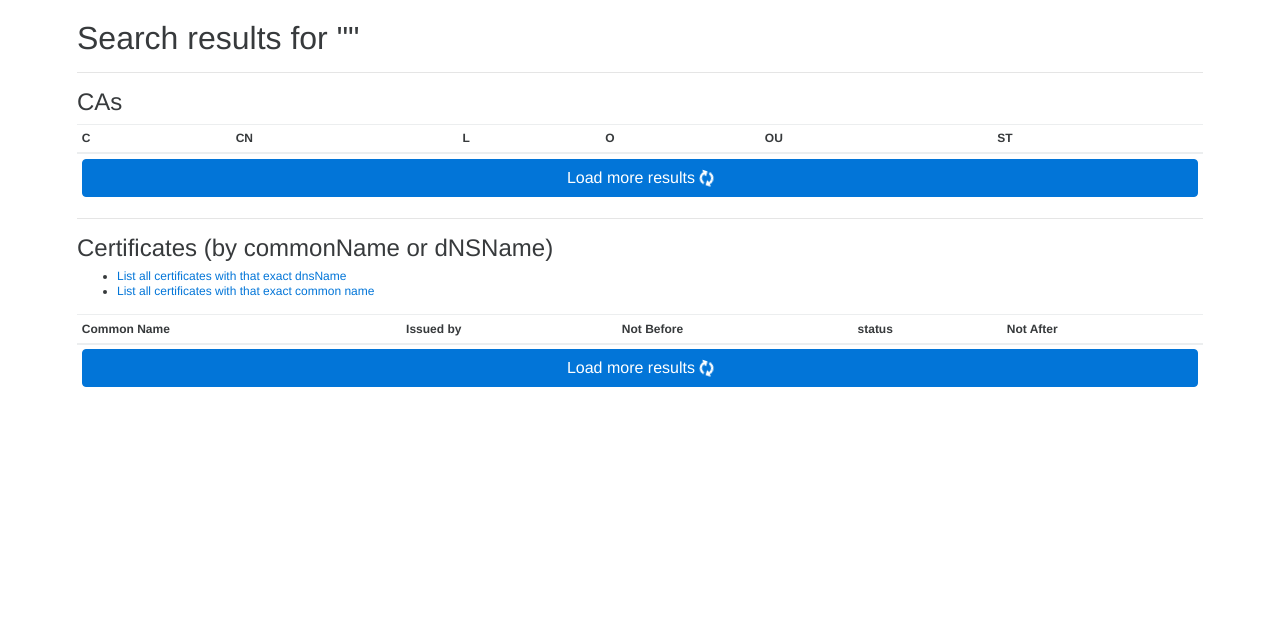
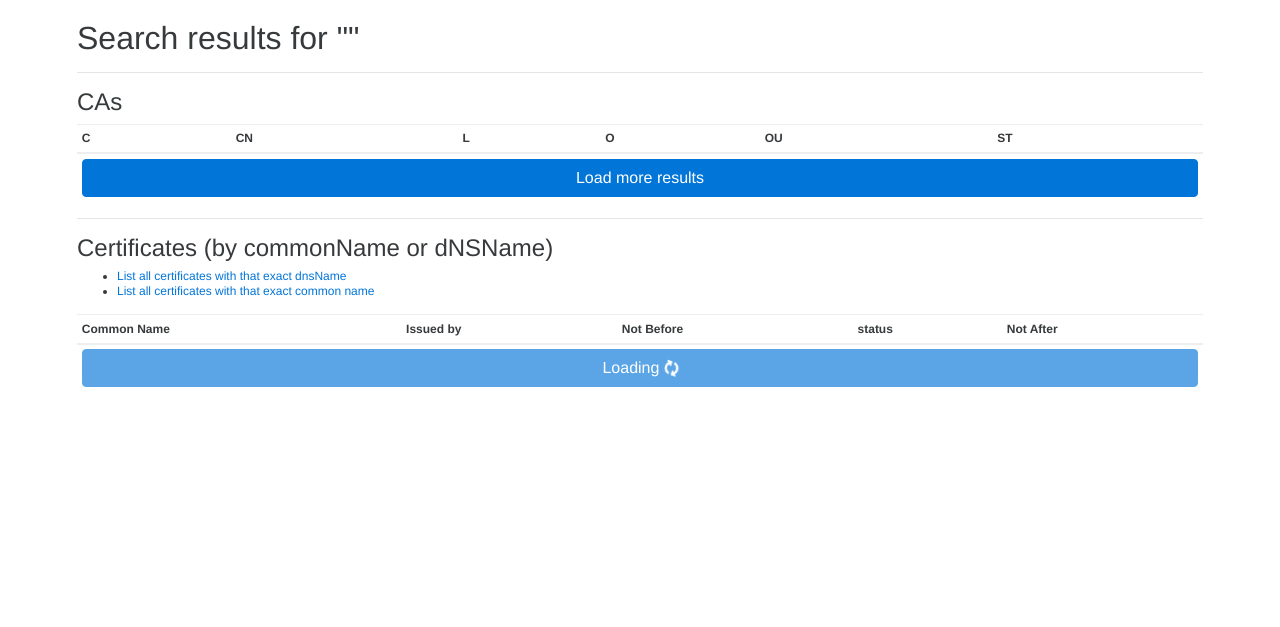
Before and after one commit to USECAP/ct-infrastructure, a Django app: page /search in a window 1280 px wide. Shown: the part 54-681 px from the top of the page. Run offline with Django 3.2, Linux system fonts and the light colour scheme; some libraries are stand-ins or nearby versions.

Commit message:
improved 'load more' button behaviour in search results

```diff
--- a/observatory/observer/templates/observer/search.html
+++ b/observatory/observer/templates/observer/search.html
@@ -20,7 +20,7 @@
         <tbody id="ca_results">
         </tbody>
         <tfoot>
-        <tr><td colspan="6"><button class="btn btn-block btn-primary" id="button_ca_more">Load more results <span class="spinner" id="load_ca_more_spinner"><i class="fa fa-refresh fa-spin"></i></button></td></tr>
+        <tr><td colspan="6"><button class="btn btn-block btn-primary" id="button_ca_more">Load more results</button></td></tr>
         </tfoot>
         </table>
     <hr/>
@@ -42,7 +42,7 @@
         <tbody id="cn_dnsname_results">
         </tbody>
         <tfoot>
-        <tr><td colspan="5"><button class="btn btn-block btn-primary" id="button_cn_dnsname_more">Load more results <span class="spinner" id="load_cn_dnsname_more_spinner"><i class="fa fa-refresh fa-spin"></i></button></td></tr>
+        <tr><td colspan="5"><button class="btn btn-block btn-primary" id="button_cn_dnsname_more">Load more results</button></td></tr>
         </tfoot>
         </table>
 
@@ -52,15 +52,19 @@
 var totaloffset_cn_dnsname = 0;
 var totaloffset_ca = 0;
 
+var string_action_load = "Load more results";
+var string_currently_loading = 'Loading <i class="fa fa-refresh fa-spin"></i>';
+var string_no_more_results = "No more results.";
+
 function disableCnDnsnameMoreButton(){
-    $('#button_cn_dnsname_more').text("No more results.");
+    $('#button_cn_dnsname_more').text(string_no_more_results);
     $('#button_cn_dnsname_more').prop("disabled",true);
     $('#button_cn_dnsname_more').removeClass("btn-primary");
     $('#button_cn_dnsname_more').addClass("btn-default");
 }
 
 function disableCaMoreButton(){
-    $('#button_ca_more').text("No more results.");
+    $('#button_ca_more').text(string_no_more_results);
     $('#button_ca_more').prop("disabled",true);
     $('#button_ca_more').removeClass("btn-primary");
     $('#button_ca_more').addClass("btn-default");
@@ -83,8 +87,10 @@ function loadResultsCnDnsname(offset){
         totaloffset_cn_dnsname += items;
         if(!data.has_more_data){
             disableCnDnsnameMoreButton();
+        } else {
+            $('#button_cn_dnsname_more').prop('disabled', false);
+            $('#button_cn_dnsname_more').text(string_action_load);
         }
-        $('#load_cn_dnsname_more_spinner').hide();
     });
 }
 
@@ -102,8 +108,10 @@ function loadResultsCa(offset){
         totaloffset_ca += items;
         if(!data.has_more_data){
             disableCaMoreButton();
+        } else {
+            $('#button_ca_more').prop('disabled', false);
+            $('#button_ca_more').text(string_action_load);
         }
-        $('#load_ca_more_spinner').hide();
     });
 }
 
@@ -112,16 +120,18 @@ $(function(){
     $('#button_cn_dnsname_more').prop("disabled",false);
     $('#button_ca_more').prop("disabled",false);
 
-    loadResultsCnDnsname(0);
-    loadResultsCa(0);
-
     $('#button_cn_dnsname_more').click(function(){
-        $('#load_cn_dnsname_more_spinner').show();
+        $('#button_cn_dnsname_more').prop('disabled', true);
+        $('#button_cn_dnsname_more').html(string_currently_loading);
         loadResultsCnDnsname(totaloffset_cn_dnsname);
     });
     $('#button_ca_more').click(function(){
-        $('#load_ca_more_spinner').show();
+        $('#button_cn_dnsname_more').prop('disabled', true);
+        $('#button_cn_dnsname_more').html(string_currently_loading);
         loadResultsCa(totaloffset_ca);
     });
+
+    $('#button_cn_dnsname_more').click();
+    $('#button_ca_more').click();
 });
 {% endblock %}
```
